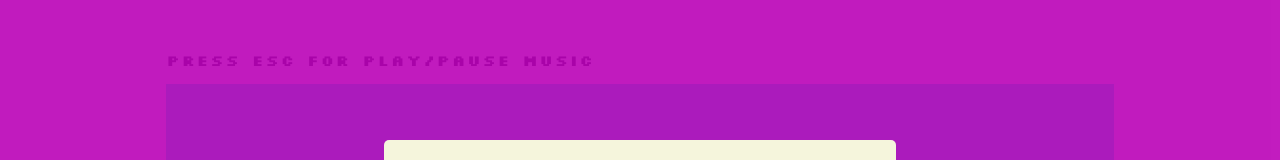
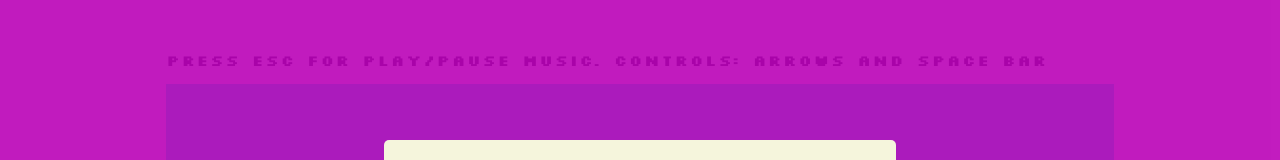
Before and after one commit to SofiaTruta/space-invaders-clone, a plain HTML site: page index.html in a window 1280 px wide. Shown: the top 160 px of the page. Drawn offline with Linux system fonts and the light colour scheme.

Commit message:
added controls description

```diff
--- a/index.html
+++ b/index.html
@@ -19,7 +19,7 @@
             </div>
         </div>
         <div class="message">
-            <p>press Esc for play/pause music</p>
+            <p>press Esc for play/pause music. controls: arrows and space bar</p>
         </div>
         <header></header>
         <section></section>
```
